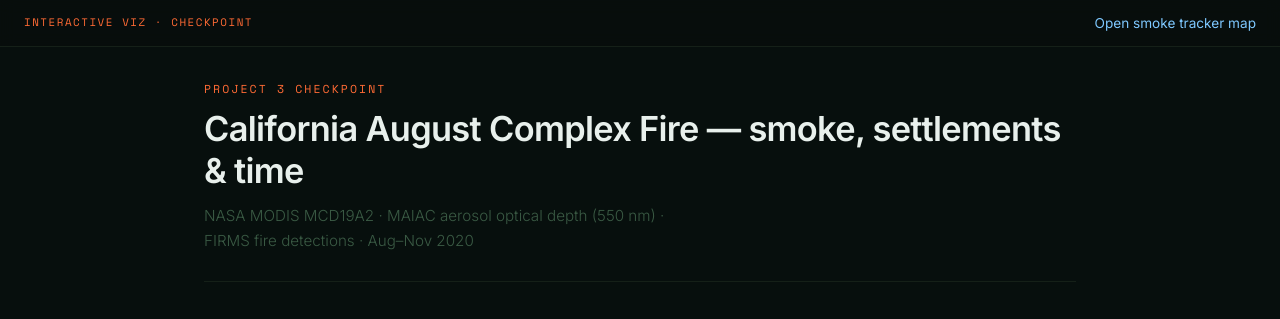
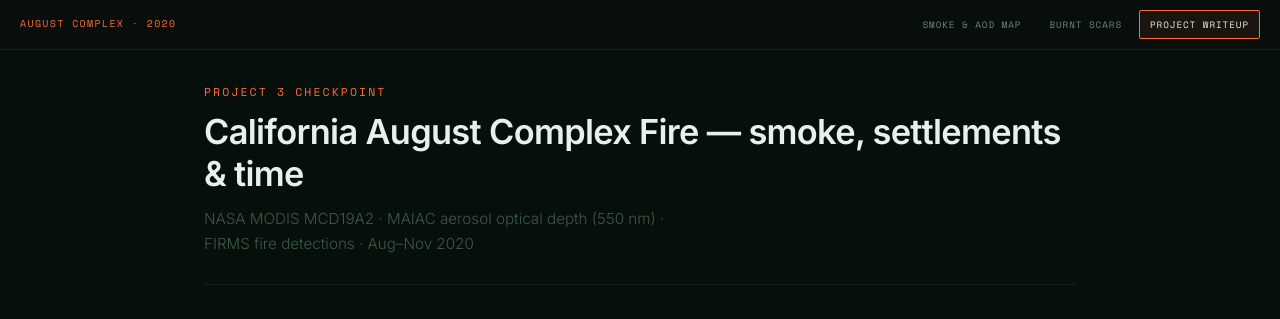
Before and after one commit to ColecamC/Interactive-Viz, a plain HTML site: page checkpoint.html in a window 1280 px wide. Shown: the top 319 px of the page. Drawn offline with nearby package versions, Linux system fonts and the light colour scheme.

Commit message:
shared site nav and purple dots for cities

```diff
--- a/checkpoint.html
+++ b/checkpoint.html
@@ -4,6 +4,7 @@
   <meta charset="UTF-8">
   <meta name="viewport" content="width=device-width, initial-scale=1">
   <title>Project 3 Checkpoint · August Complex Fire 2020</title>
+  <link rel="stylesheet" href="css/site-nav.css">
   <style>
     @import url('https://fonts.googleapis.com/css2?family=Space+Mono:wght@400;700&family=Inter:wght@300;400;500;600&display=swap');
 
@@ -34,34 +35,6 @@
       text-decoration: none;
     }
     a:hover { text-decoration: underline; }
-
-    .top-bar {
-      position: sticky;
-      top: 0;
-      z-index: 10;
-      display: flex;
-      align-items: center;
-      justify-content: space-between;
-      gap: 16px;
-      padding: 12px 24px;
-      background: rgba(8, 14, 12, 0.92);
-      border-bottom: 1px solid var(--border);
-      backdrop-filter: blur(8px);
-    }
-
-    .top-bar .brand {
-      font-family: 'Space Mono', monospace;
-      font-size: 0.68rem;
-      letter-spacing: 0.14em;
-      text-transform: uppercase;
-      color: var(--accent);
-    }
-
-    .top-bar nav {
-      display: flex;
-      gap: 20px;
-      font-size: 0.85rem;
-    }
 
     .wrap {
       max-width: 920px;
@@ -289,12 +262,14 @@
   </style>
 </head>
 <body>
-  <div class="top-bar">
-    <span class="brand">Interactive viz · checkpoint</span>
-    <nav>
-      <a href="index.html">Open smoke tracker map</a>
-    </nav>
-  </div>
+  <header id="site-nav" role="navigation" aria-label="Site">
+    <span class="nav-brand">August Complex · 2020</span>
+    <div class="nav-links">
+      <a href="index.html">Smoke &amp; AOD map</a>
+      <a href="new_page/">Burnt scars</a>
+      <span class="nav-current" title="This page">Project writeup</span>
+    </div>
+  </header>
 
   <div class="wrap">
     <header class="doc-head">
--- /dev/null
+++ b/css/site-nav.css
@@ -0,0 +1,64 @@
+/* Shared top navigation — include from repo root as css/site-nav.css
+   From new_page/: ../css/site-nav.css */
+
+#site-nav {
+  flex-shrink: 0;
+  position: sticky;
+  top: 0;
+  z-index: 100;
+  display: flex;
+  align-items: center;
+  justify-content: space-between;
+  gap: 16px;
+  padding: 10px 20px;
+  background: #080e0c;
+  border-bottom: 1px solid #152018;
+}
+
+#site-nav .nav-brand {
+  font-family: 'Space Mono', monospace;
+  font-size: 0.62rem;
+  letter-spacing: 0.14em;
+  text-transform: uppercase;
+  color: #ff6b35;
+  white-space: nowrap;
+}
+
+#site-nav .nav-links {
+  display: flex;
+  align-items: center;
+  gap: 6px;
+  flex-wrap: wrap;
+  justify-content: flex-end;
+}
+
+#site-nav a {
+  font-family: 'Space Mono', monospace;
+  font-size: 0.58rem;
+  letter-spacing: 0.1em;
+  text-transform: uppercase;
+  color: #6a8a72;
+  text-decoration: none;
+  padding: 6px 10px;
+  border-radius: 2px;
+  border: 1px solid transparent;
+  transition: color 0.15s, border-color 0.15s, background 0.15s;
+}
+
+#site-nav a:hover {
+  color: #ff6b35;
+  border-color: #1f3a28;
+  background: rgba(255, 107, 53, 0.06);
+}
+
+#site-nav .nav-current {
+  font-family: 'Space Mono', monospace;
+  font-size: 0.58rem;
+  letter-spacing: 0.1em;
+  text-transform: uppercase;
+  color: #e8f0ec;
+  padding: 6px 10px;
+  border-radius: 2px;
+  border: 1px solid #ff6b35;
+  background: rgba(255, 107, 53, 0.08);
+}
--- a/map.js
+++ b/map.js
@@ -301,7 +301,7 @@ function drawSettlements(settlements) {
       .attr('cx', d => projection([d.Longitude, d.Latitude])[0])
       .attr('cy', d => projection([d.Longitude, d.Latitude])[1])
       .attr('r', 4)
-      .attr('fill', d => d.Urborrur === 'U' ? '#6aacdb' : '#d4c98a')
+      .attr('fill', d => d.Urborrur === 'U' ? '#4a2358' : '#d4c98a')
       .on('click', function(event, d) {
         event.stopPropagation();
         if (selected) d3.select(selected).classed('selected', false);
--- a/new_page/map-clean.js
+++ b/new_page/map-clean.js
@@ -39,8 +39,10 @@ const BURN_HOTSPOTS = [
 
 // ── SVG SETUP ──────────────────────────────────────────────────────────────
 const mapArea = document.getElementById('map-area');
+const navEl = document.getElementById('site-nav');
+const navH = navEl ? navEl.getBoundingClientRect().height : 0;
 const width   = mapArea.offsetWidth || (window.innerWidth - 380);
-const height  = mapArea.offsetHeight || window.innerHeight;
+const height  = mapArea.offsetHeight || (window.innerHeight - navH);
 const svg     = d3.select('#map-svg')
   .attr('width', width)
   .attr('height', height);
```
Also changed, not shown: index.html (+1 -60 lines), new_page/index.html (+15 -2 lines).
